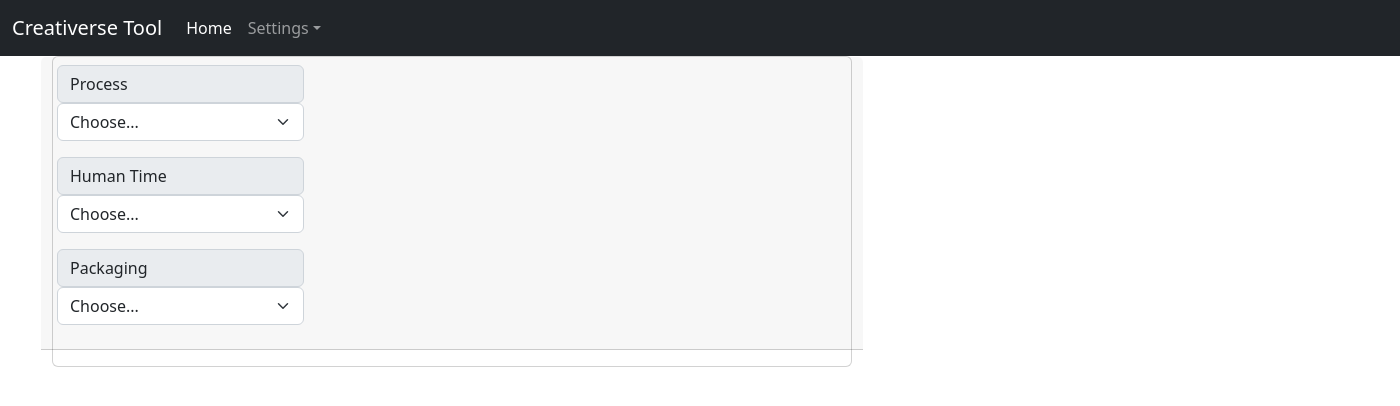
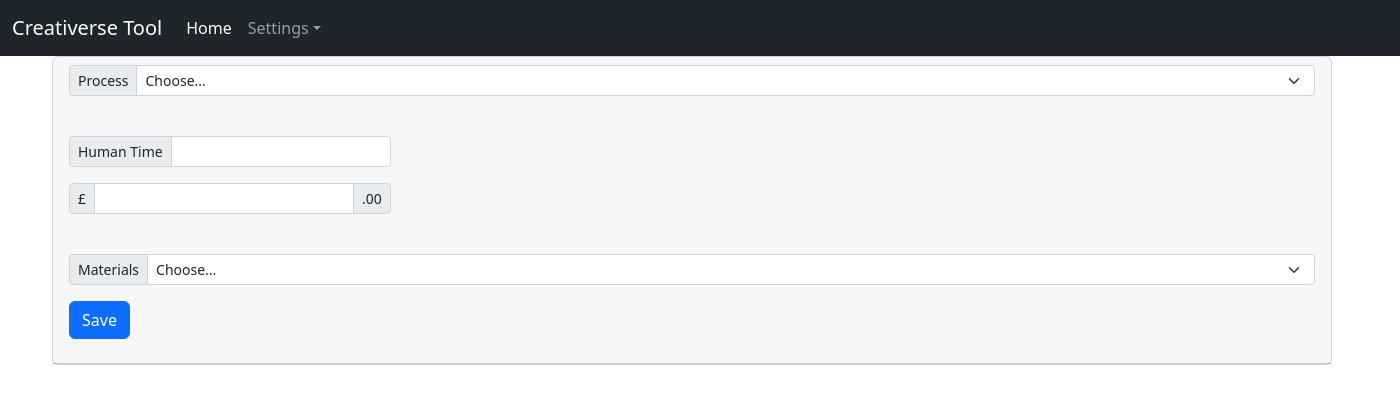
Before and after one commit to 99dreada/Creativerse_Calculator, a Flask app: page / in a window 1400 px wide. Shown: the top 406 px of the page. Run offline with Flask 2, Linux system fonts and the light colour scheme.

Commit message:
Index update

```diff
--- a/CALCULATOR/templates/index.html
+++ b/CALCULATOR/templates/index.html
@@ -1,40 +1,44 @@
 {% extends 'base.html' %}
 {% block content %}
-<div class="card" style="width: 50rem;">
-    <div class="row mb-3 text-center">
-        <div class="card-header">
-            <div class="row row-cols-md-3 mb-3 text-center">
-                <div class="col-md-4 themed-grid-col">
-                    <label class="input-group-text" for="inputGroupSelect01">Process</label>
+<div class="card" style="width: 80rem;">
+    <div class="card-header">
+        <div class="row mb-4 g-3">
+            <div class="input-group input-group-sm mb-3">
+                <label class="input-group-text" id="inputGroupSelect01">Process</label>
                     <select class="form-select" id="inputGroupSelect01">
+                            <option selected>Choose...</option>
+                            <option value="1">One</option>
+                            <option value="2">Two</option>
+                            <option value="3">Three</option>
+                    </select>
+                </input>
+            </div>
+        </div>
+        <div class="row mb-4 g-3 align-items-center">
+            <div class="col-auto">
+                <div class="input-group input-group-sm mb-3">
+                    <span class="input-group-text" id="basic-addon3">Human Time</span>
+                    <input type="text" class="form-control" id="basic-url" aria-describedby="basic-addon3"></input>
+                </div>
+                <div class="input-group input-group-sm mb-3">
+                    <span class="input-group-text">£</span>
+                    <input type="text" class="form-control" aria-label="Amount (to the nearest dollar)">
+                    <span class="input-group-text">.00</span>
+                </div>
+            </div>
+        </div>
+        <div class="input-group input-group-sm mb-3">
+            <label class="input-group-text" id="inputGroupSelect01">Materials</label>
+            <select class="form-select" id="inputGroupSelect01">
                     <option selected>Choose...</option>
                     <option value="1">One</option>
                     <option value="2">Two</option>
                     <option value="3">Three</option>
-                    </select>
-                </div>
-            </div>
-            <div class="row row-cols-md-3 mb-3 text-center">
-                <div class="col-md-4 themed-grid-col">
-                    <label class="input-group-text" for="inputGroupSelect01">Human Time</label>
-                    <select class="form-select" id="inputGroupSelect01">
-                    <option selected>Choose...</option>
-                    <option value="1">One</option>
-                    <option value="2">Two</option>
-                    <option value="3">Three</option>
-                    </select>
-                </div>
-            </div>
-            <div class="row row-cols-md-3 mb-3 text-center">
-                <div class="col-md-4 themed-grid-col">
-                    <label class="input-group-text" for="inputGroupSelect01">Packaging</label>
-                    <select class="form-select" id="inputGroupSelect01">
-                    <option selected>Choose...</option>
-                    <option value="1">One</option>
-                    <option value="2">Two</option>
-                    <option value="3">Three</option>
-                    </select>
-                </div>
+            </select>
+        </div>
+        <div class="row mb-3 g-3">
+            <div class="col-auto">
+                <button type="submit" class="btn btn-primary">Save</button>
             </div>
         </div>
     </div>
```
